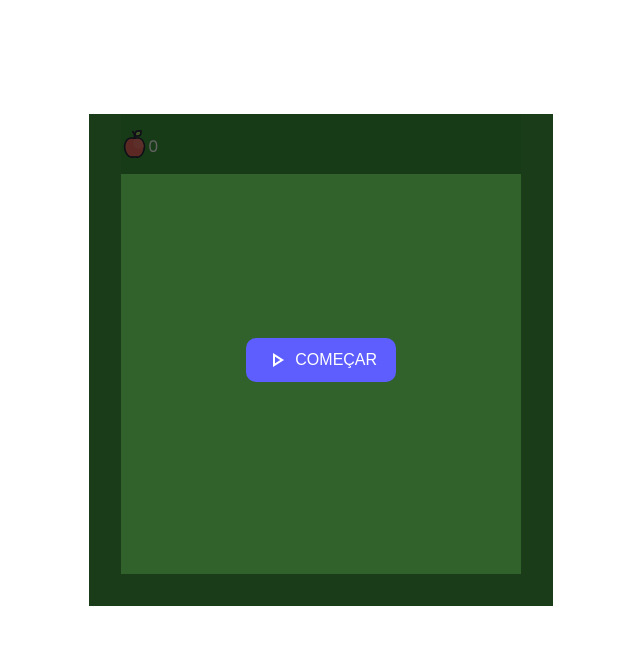
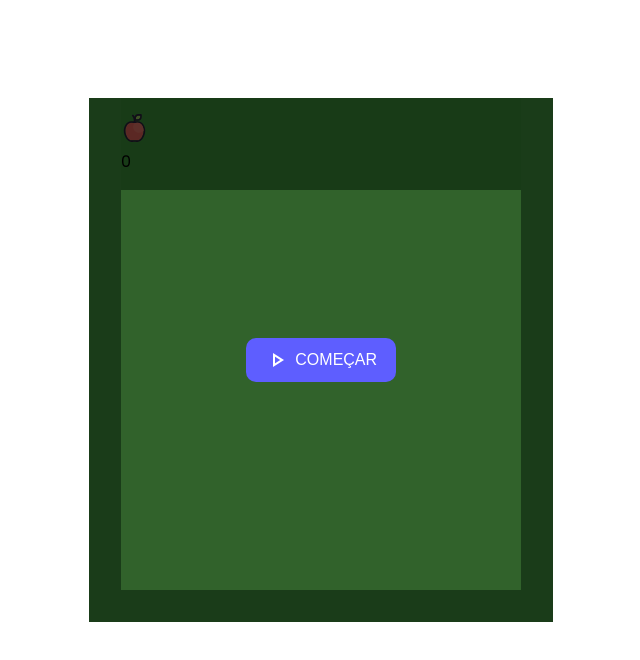
Before and after one commit to jaderAdriel/snake-game, a plain HTML site: page index.html in a window 1280 px wide. Shown: the whole page, without its empty margins (319-959 px from the left). Drawn offline with nearby package versions, Linux system fonts and the light colour scheme.

```diff
--- a/styles/style.scss
+++ b/styles/style.scss
@@ -46,28 +46,35 @@
 
 .info {
     width: 100%;
+    display: flex;
+    align-items: center;
+    justify-content: space-between;
     background-color: rgba(62, 156, 59, 0.973);
     padding: 1rem 0;
-}
 
-.score {
-    display: flex;
-    // align-items: baseline;
-    color: #fff;
-    // gap: 0.4rem;
-    font-size: 1rem;
+    .item {
+        display: flex;
+        // align-items: baseline;
+        color: #fff;
+        // gap: 0.4rem;
+        font-size: 1rem;
+    }
 
-    #score__data {
+    .data {
         display: flex;
         margin-top: auto;
         height: 1.5rem;
+        font-family: monospace;
     }
+
     .icon {
         width: 1.7rem;
         height: auto;
         object-fit: contain;
     }
 }
+
+
 
 .modal {
     &.hide {
@@ -83,9 +90,9 @@
     align-items: center;
     justify-content: center;
     z-index: 10;
-    .content {
+    // .content {
 
-    }
+    // }
 }
 
 .actions {
```
Also changed, not shown: styles/style.css.
